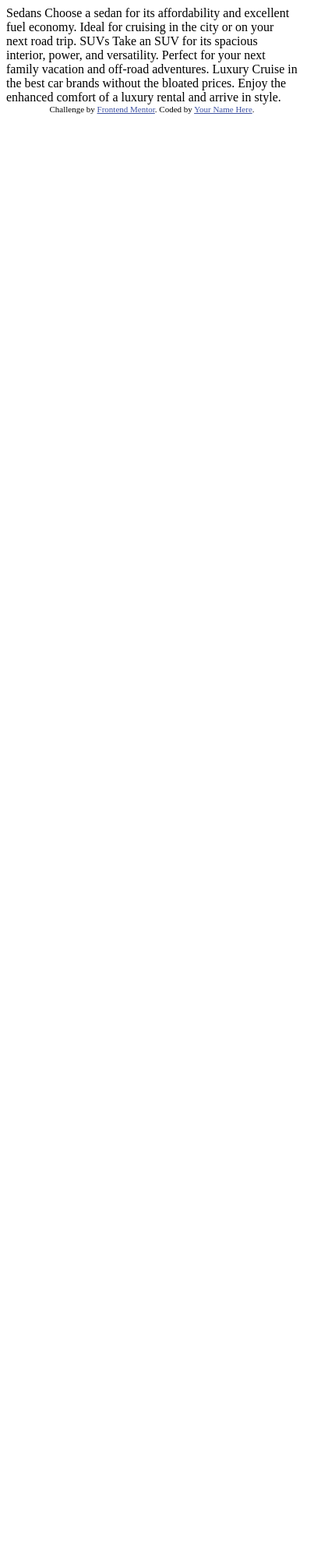
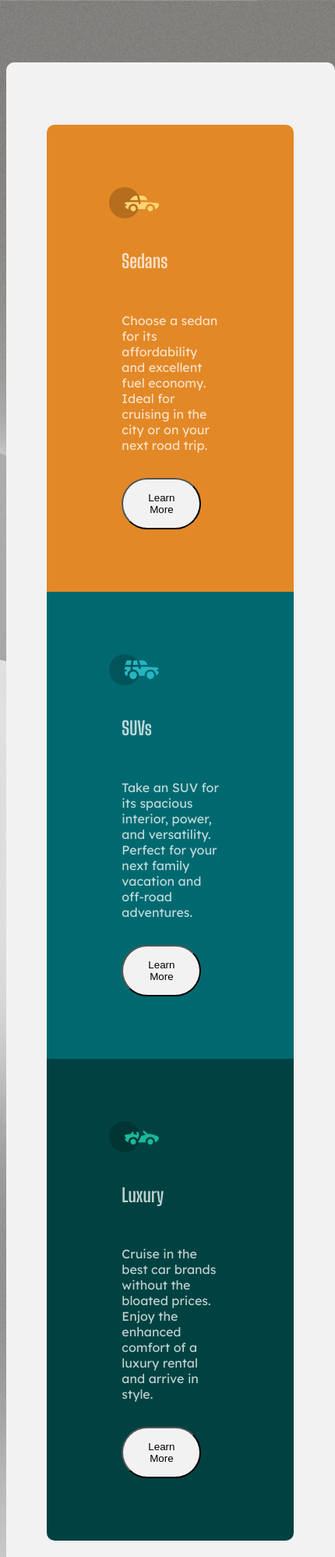
Before and after one commit to CansinAlkacGok/FrontendMentor_3-column-preview-card-component, a plain HTML site: page index.html in a window 390 px wide. Shown: the top 1997 px of the page at 78% size, 430 px wide, since content can reach past the window. Before the commit the page ends 844 px from the top, so only its background shows below. Drawn offline with Linux system fonts and the light colour scheme.

Commit message:
finishing

```diff
--- a/index.html
+++ b/index.html
@@ -1,36 +1,53 @@
 <!DOCTYPE html>
 <html lang="en">
+
 <head>
   <meta charset="UTF-8">
-  <meta name="viewport" content="width=device-width, initial-scale=1.0"> <!-- displays site properly based on user's device -->
+  <meta name="viewport" content="width=device-width, initial-scale=1.0">
+  <!-- displays site properly based on user's device -->
 
   <link rel="icon" type="image/png" sizes="32x32" href="./images/favicon-32x32.png">
 
   <title>Frontend Mentor | 3-column preview card component</title>
 
-  <!-- Feel free to remove these styles or customise in your own stylesheet 👍 -->
-  <style>
-    .attribution { font-size: 11px; text-align: center; }
-    .attribution a { color: hsl(228, 45%, 44%); }
-  </style>
+  <link rel="stylesheet" href="scss/main.css">
 </head>
+
 <body>
 
-  Sedans
-  Choose a sedan for its affordability and excellent fuel economy. Ideal for cruising in the city
-  or on your next road trip.
+  <main>
 
-  SUVs
-  Take an SUV for its spacious interior, power, and versatility. Perfect for your next family vacation
-  and off-road adventures.
+    <section>
+      <object data="images/icon-sedans.svg"></object>
+      <h2>Sedans</h2>
+      <p>Choose a sedan for its affordability and excellent fuel economy. Ideal for cruising in the city
+        or on your next road trip.</p>
+      <button>Learn More</button>
+    </section>
 
-  Luxury
-  Cruise in the best car brands without the bloated prices. Enjoy the enhanced comfort of a luxury
-  rental and arrive in style.
+    <section>
+      <object data="images/icon-suvs.svg"></object>
+      <h2>SUVs</h2>
+      <p> Take an SUV for its spacious interior, power, and versatility. Perfect for your next family vacation
+        and off-road adventures.</p>
+      <button>Learn More</button>
+    </section>
 
-  <div class="attribution">
+    <section>
+      <object data="images/icon-luxury.svg"></object>
+      <h2>Luxury</h2>
+      <p>Cruise in the best car brands without the bloated prices. Enjoy the enhanced comfort of a luxury
+        rental and arrive in style.</p>
+      <button>Learn More</button>
+    </section>
+
+
+  </main>
+
+  <footer class="attribution">
     Challenge by <a href="https://www.frontendmentor.io?ref=challenge" target="_blank">Frontend Mentor</a>.
     Coded by <a href="#">Your Name Here</a>.
-  </div>
+  </footer>
 </body>
+
 </html>
--- /dev/null
+++ b/scss/main.scss
@@ -0,0 +1,117 @@
+@import url('https://fonts.googleapis.com/css2?family=Big+Shoulders+Display:wght@400;500;700&family=Lexend+Deca:wght@300;400&display=swap');
+
+
+$sedans: hsl(31, 77%, 52%);
+$suvs: hsl(184, 100%, 22%);
+$luxury: hsl(179, 100%, 13%);
+$backheadbut:hsl(0, 0%, 95%);
+$parawhite:hsla(0, 0%, 100%, 0.75);
+$padding: 1rem;
+
+
+
+body{
+    background: url(../images/milad-fakurian-7wUorDiCMSU-unsplash.jpg) center/cover;
+    color: $parawhite;
+}
+
+@mixin display-set ($display, $way, $horizontal, $vertical){
+    display: $display;
+    flex-direction: $way;
+    justify-content: $horizontal;
+    align-items: $vertical;
+}
+
+main{
+    background-color: $backheadbut;
+    width: 70%;
+    height: auto;
+    padding: 5rem;
+    border-radius: 10px;
+    box-shadow: 10px 10px 5px 0px rgba(114, 113, 113, 0.3);
+    margin: 5rem auto;
+
+    @include display-set (flex, row, center, center);
+
+    section h2{
+        font-family: 'Big Shoulders Display', cursive;
+        padding: $padding;
+    }
+
+    section p{
+        font-family: 'Lexend Deca', sans-serif;
+        padding: $padding;
+    }
+
+    button{
+        margin-left: 1rem;
+        padding: 1rem;
+        background-color: $backheadbut;
+        border-radius: 50px;
+        width: 65%;
+    }
+
+    button:hover{
+        background-color: transparent;
+        border-color: $backheadbut;
+        color: white;
+    }
+
+}
+
+%sectionsStyle{
+
+    width: 60%;
+    height: auto;
+    padding:5rem;
+
+}
+
+main section:first-child{
+    @extend %sectionsStyle;
+    background-color: $sedans;
+    border-top-left-radius: 10px;
+    border-bottom-left-radius: 10px;
+
+}
+
+main section:nth-child(2){
+    @extend %sectionsStyle;
+    background-color: $suvs;
+}
+
+main section:last-child{
+    @extend %sectionsStyle;
+    background-color: $luxury;
+    border-top-right-radius: 10px;
+    border-bottom-right-radius: 10px;
+}
+
+.attribution {
+    font-size: 11px; text-align: center;
+}
+
+.attribution a {
+    color: hsl(228, 45%, 44%);
+}
+
+
+
+@media (max-width: 1040px){
+
+    main{
+        @include display-set( flex, column ,center,center)
+    }
+
+    main section:first-child{
+        border-bottom-left-radius: 0px;
+        border-top-right-radius: 10px;
+    }
+
+    main section:last-child{
+        border-top-right-radius: 0px;
+        border-bottom-right-radius: 10px;
+        border-bottom-left-radius: 10px;
+    }
+
+}
```
Also changed, not shown: images/milad-fakurian-7wUorDiCMSU-unsplash.jpg (added), scss/main.css (added), 1 other file.
